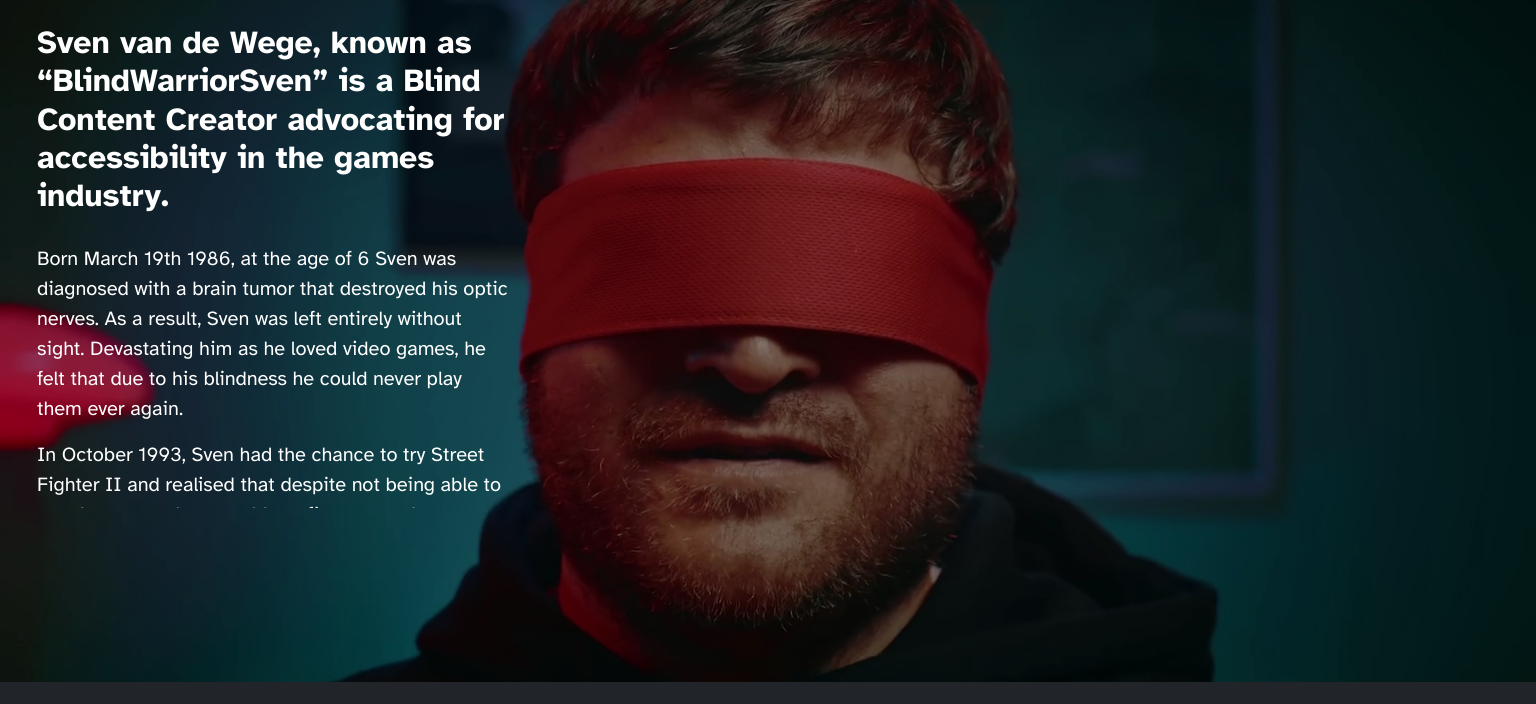
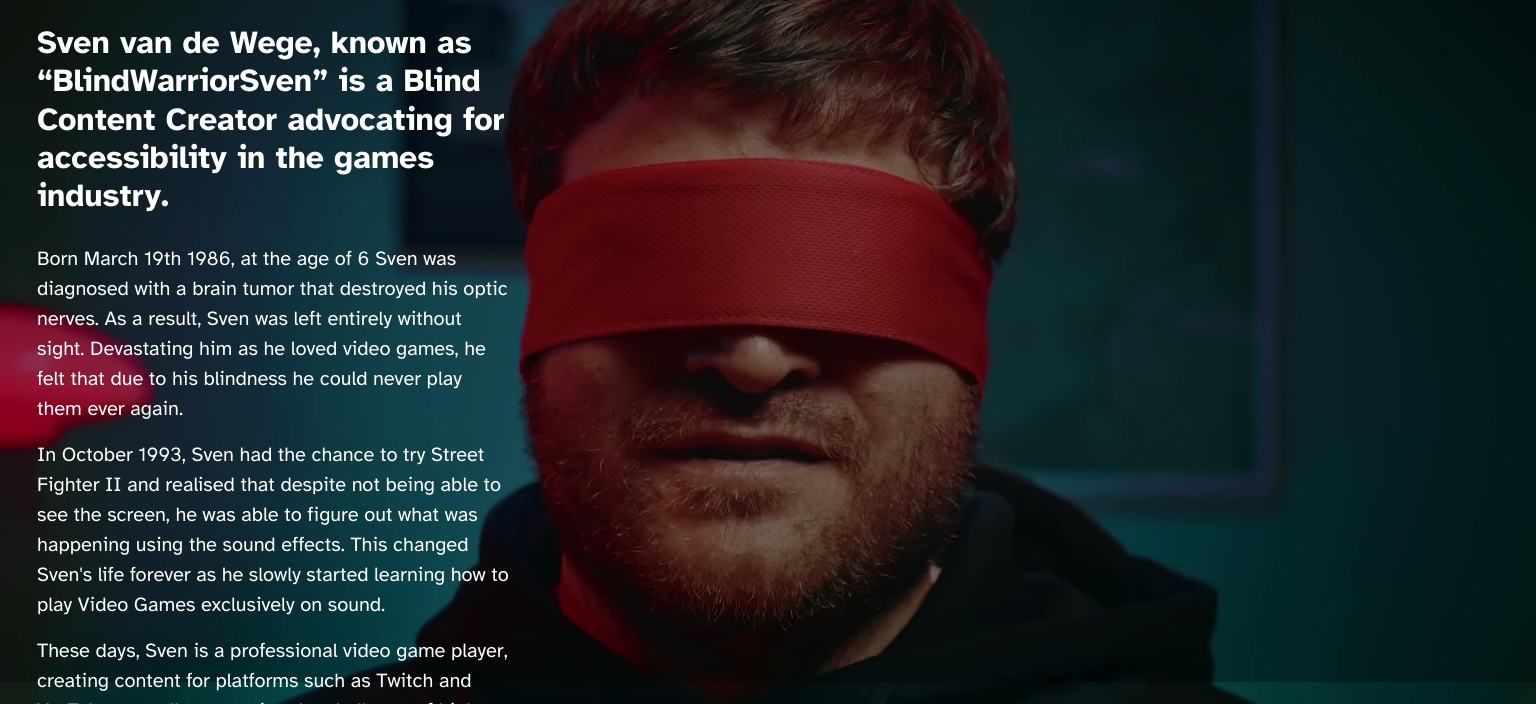
Before and after one commit to mrjoey94/mrjoey94.github.io, a plain HTML site: page html/about.html in a window 1536 px wide. Shown: the part 118-822 px from the top of the page. Before the commit the page ends 800 px from the top, so only its background shows below. Drawn offline with nearby package versions, Linux system fonts and the light colour scheme.

Commit message:
Update about.css

```diff
--- a/CSS/about.css
+++ b/CSS/about.css
@@ -40,6 +40,12 @@ h1{
     display: none;
   }
 
+@media(min-width: 1440px){
+  .p-container{
+    max-height: 460px;
+  }
+}
+
 @media(max-width: 992px) {
   body{
     background-image: none;
```
Lines whose indentation alone changed are shown as unchanged.
